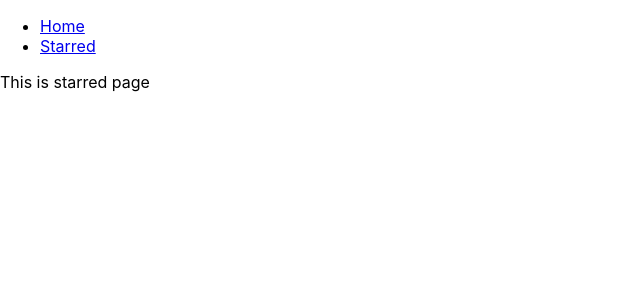
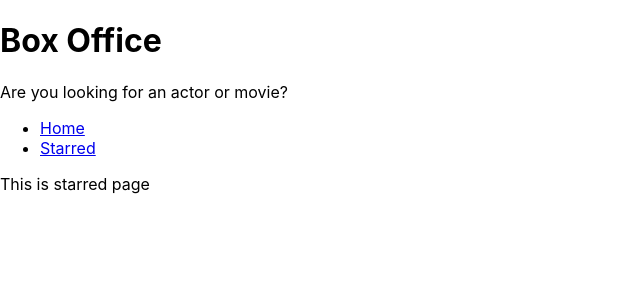
Before and after one commit to Rakshitgautam28/box-office, a React (Create React App) app: page /starred in a window 1280 px wide. Shown: the top 300 px of the page, without its empty margins (0-640 px from the left). Built offline with nearby package versions, Linux system fonts and the light colour scheme.

Commit message:
layout management and added title

```diff
--- a/src/App.js
+++ b/src/App.js
@@ -1,19 +1,23 @@
 import React from "react";
 import {  Switch, Route } from 'react-router-dom'
-import Navs from "./Components/Navs";
 import Home from './Pages/Home'
 import Starred from './Pages/Starred'
 
 function App() {
   return (
-    <div>
-      <Navs />
-      <Switch>
-        <Route exact path="/"><Home /></Route>
-        <Route exact path="/starred"><Starred /></Route>
-        <Route>This is 404 error page</Route>
-      </Switch>
-    </div>
+    <Switch>
+      <Route exact path="/">
+        <Home />
+      </Route>
+
+      <Route exact path="/starred">
+        <Starred />
+      </Route>
+
+      <Route>
+        Page Not Found
+      </Route>
+    </Switch>
   );
 }
 
--- /dev/null
+++ b/src/Components/MainPageLayout.js
@@ -0,0 +1,16 @@
+import React from 'react'
+import Navs from './Navs'
+import Title from './Title'
+
+const MainPageLayout = ( {children} ) => {
+    return (
+    <div>
+        <Title title="Box Office" subtitle="Are you looking for an actor or movie?" />
+      <Navs />
+
+      {children}
+    </div>
+    )
+}
+
+export default MainPageLayout
--- /dev/null
+++ b/src/Components/Title.js
@@ -0,0 +1,12 @@
+import React from 'react'
+
+const Title = ({title, subtitle}) => {
+    return (
+        <div>
+            <h1>{title}</h1>
+            <p>{subtitle}</p>
+        </div>
+    )
+}
+
+export default Title
--- a/src/Pages/Home.js
+++ b/src/Pages/Home.js
@@ -1,10 +1,11 @@
 import React from 'react'
+import MainPageLayout from '../Components/MainPageLayout'
 
 const Home = () => {
     return (
-        <div>
+        <MainPageLayout>
             this is home page
-        </div>
+        </MainPageLayout>
     )
 }
 
--- a/src/Pages/Starred.js
+++ b/src/Pages/Starred.js
@@ -1,10 +1,11 @@
 import React from 'react'
+import MainPageLayout from '../Components/MainPageLayout'
 
 const Starred = () => {
     return (
-        <div>
+        <MainPageLayout>
             This is starred page
-        </div>
+        </MainPageLayout>
     )
 }
 
```
